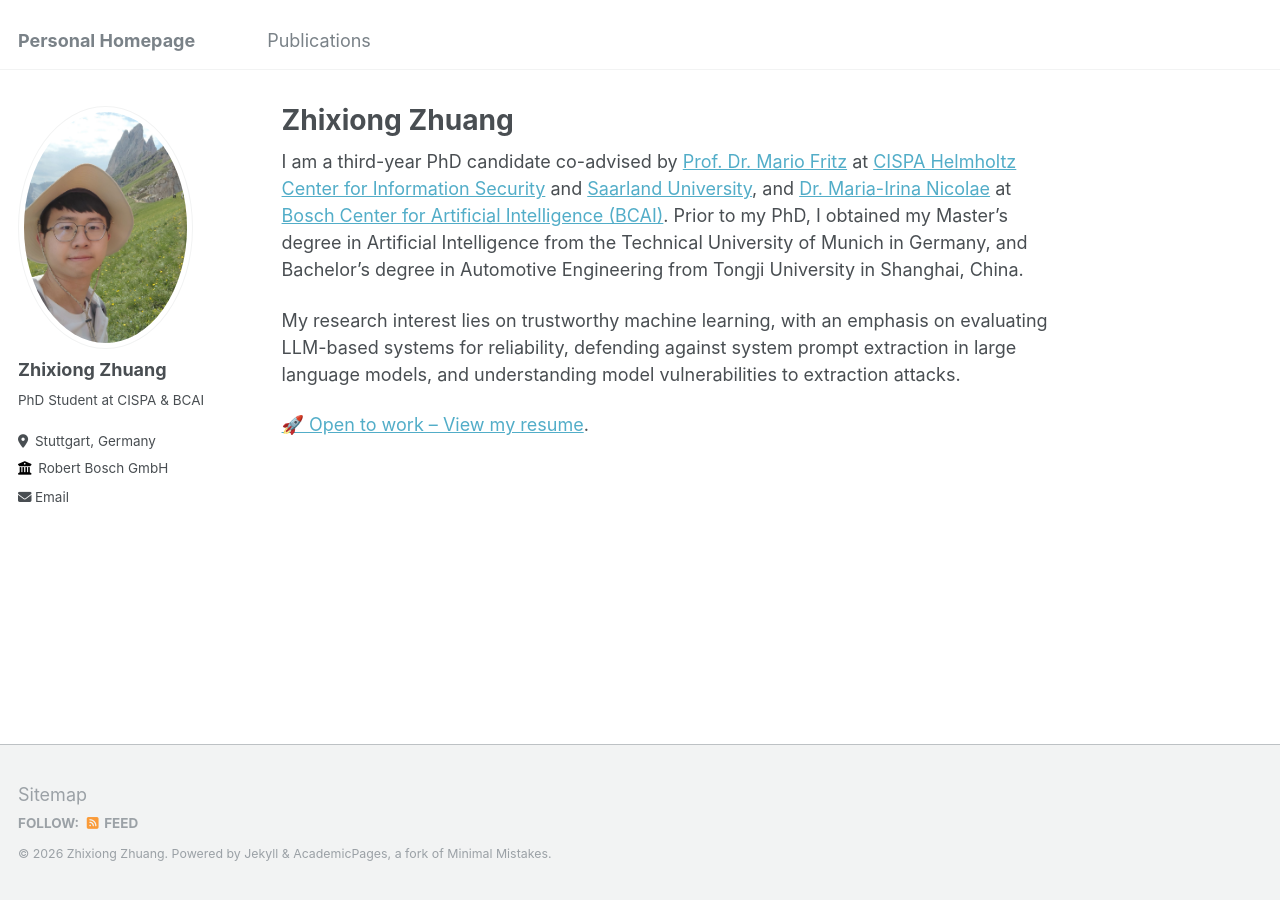
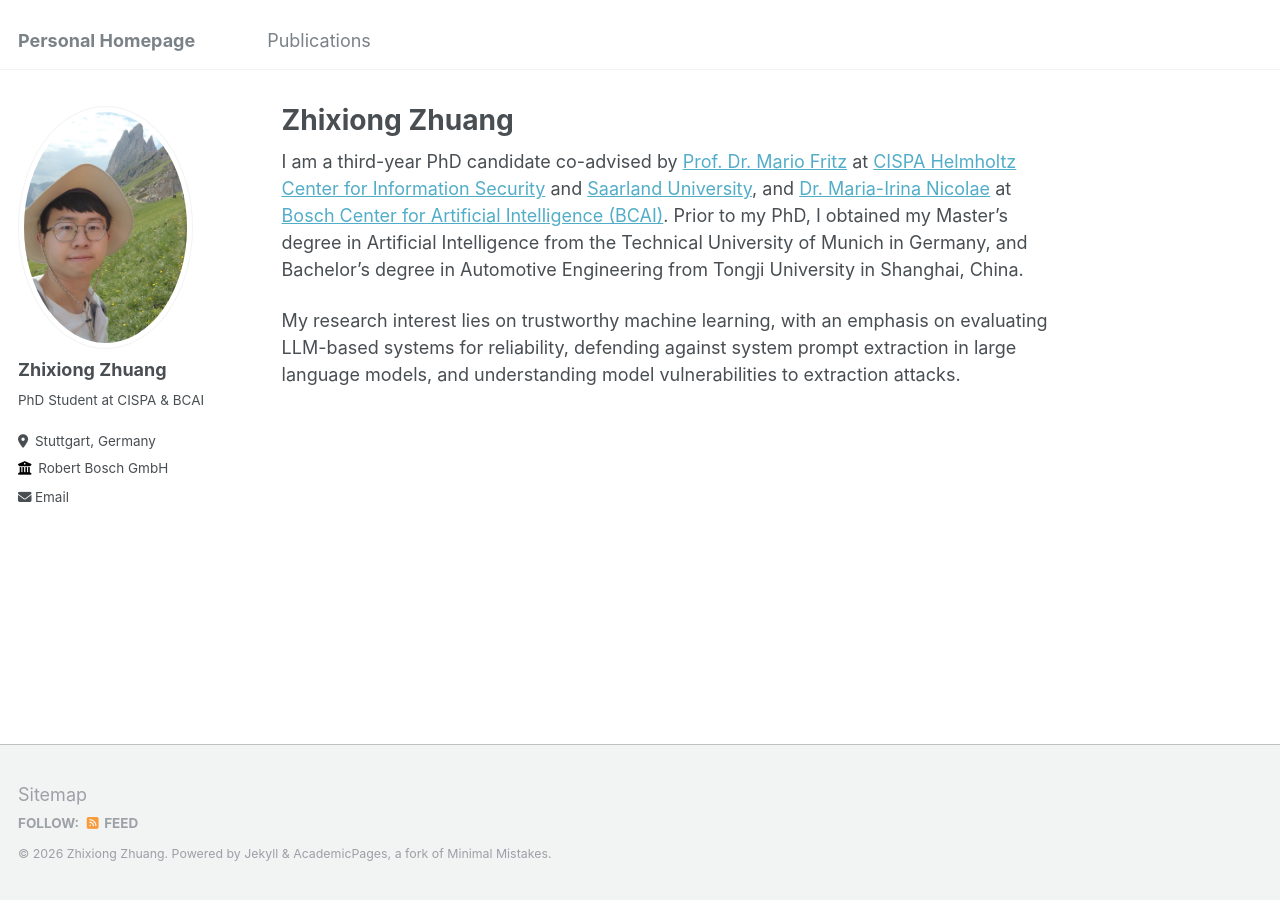
Before and after one commit to zhixiongzh/zhixiongzh.github.io, a Jekyll site: the page built from _pages/about.md, in a window 1280 px wide. Built offline with Jekyll 4.4.1, drawn with Linux system fonts in a browser that asks for light colours.

Commit message:
Remove open to work section from about page

```diff
--- a/_pages/about.md
+++ b/_pages/about.md
@@ -10,5 +10,3 @@ redirect_from:
 I am a third-year PhD candidate co-advised by [Prof. Dr. Mario Fritz](https://cispa.saarland/group/fritz/) at [CISPA Helmholtz Center for Information Security](https://cispa.de/en) and [Saarland University](https://www.uni-saarland.de/en/home.html), and [Dr. Maria-Irina Nicolae](https://ririnicolae.github.io/) at [Bosch Center for Artificial Intelligence (BCAI)](https://www.bosch-ai.com/). Prior to my PhD, I obtained my Master's degree in Artificial Intelligence from the Technical University of Munich in Germany, and Bachelor's degree in Automotive Engineering from Tongji University in Shanghai, China.
 
 My research interest lies on trustworthy machine learning, with an emphasis on evaluating LLM-based systems for reliability, defending against system prompt extraction in large language models, and understanding model vulnerabilities to extraction attacks.
-
-[🚀 Open to work – View my resume](/Resume_Zhixiong_English.pdf).
```
